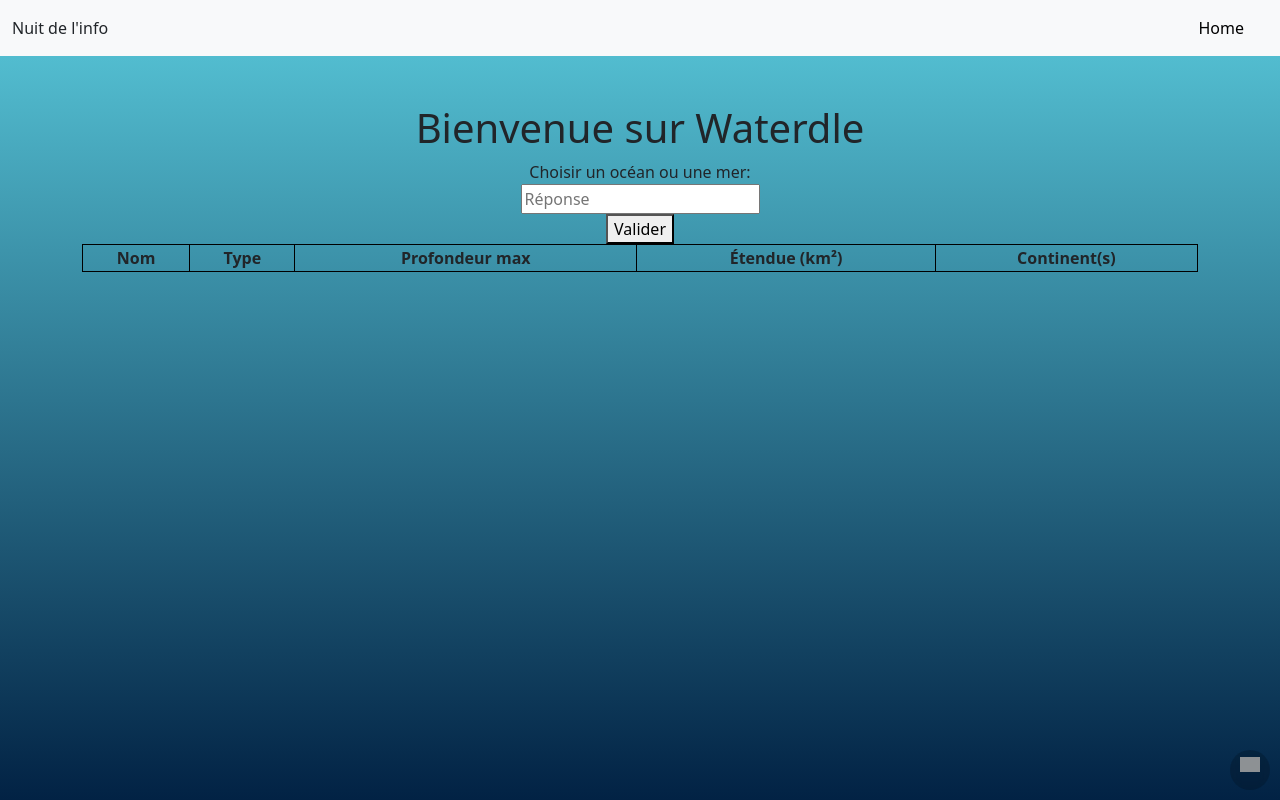
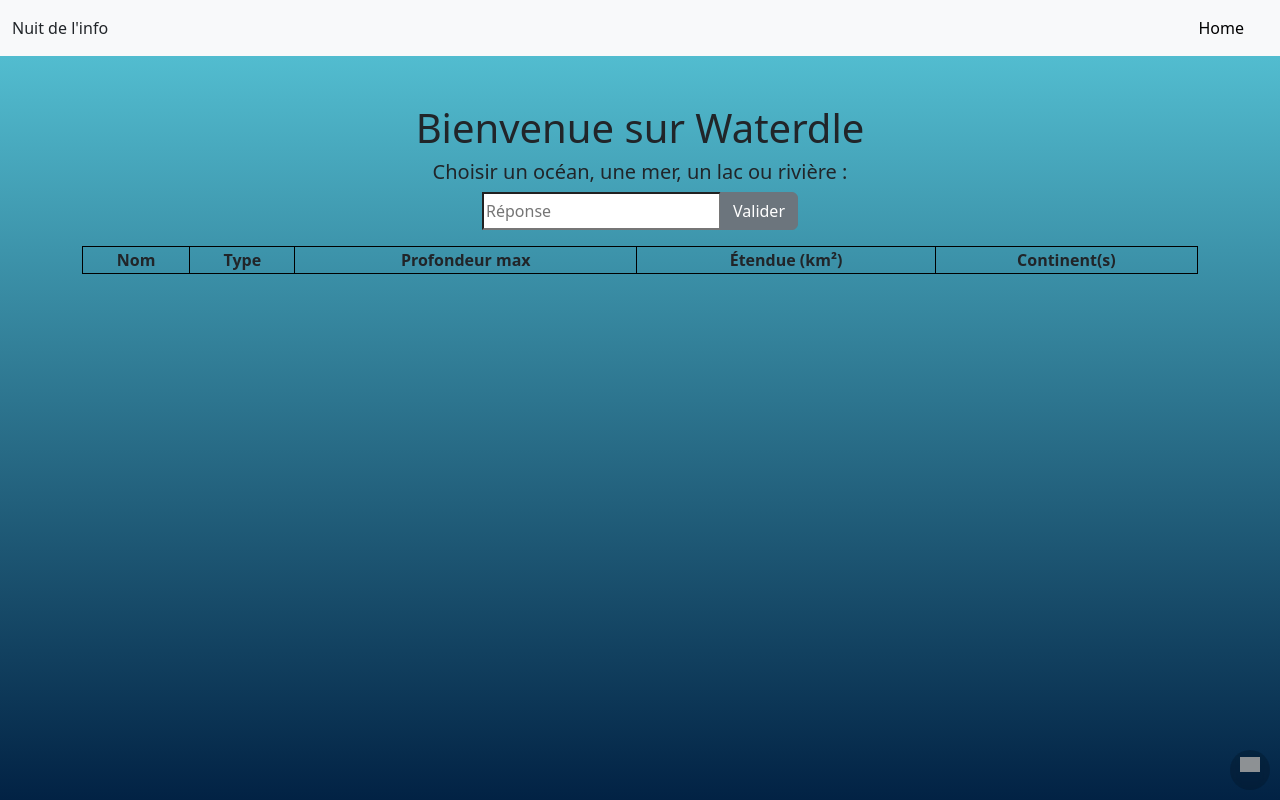
Before and after one commit to nuit-de-linfo-2024/front-end, an Angular app: page /home in a window 1280 px wide. Built offline with nearby package versions, Linux system fonts and the light colour scheme; grey boxes are pictures that could not be loaded.

Commit message:
style of table

```diff
--- a/src/app/pages/home/captcha/captcha.component.html
+++ b/src/app/pages/home/captcha/captcha.component.html
@@ -3,13 +3,16 @@
     <h1>Bienvenue sur Waterdle</h1>
 
     <!-- Champ de recherche avec datalist -->
-    <label for="ocean-choice">Choisir un océan ou une mer:</label>
-    <input
+    <h5>Choisir un océan, une mer, un lac ou rivière :</h5>
+
+    <div class="input-group mb-3 justify-content-center">
+      <input
       list="oceans-and-seas"
       placeholder="Réponse"
       [(ngModel)]="selectedOcean"
     />
-    <button (click)="VerifOcean()">Valider</button>
+      <button class="btn btn-secondary" type="button" id="button-addon2"(click)="VerifOcean()">Valider</button>
+    </div>
 
 
     <datalist id="oceans-and-seas">
@@ -55,7 +58,9 @@
               <td class="bg-success">{{ ocean.etendue }}</td>
             }
             <td [ngClass]="getBackgroundClass(ocean.continents, this.randomOceanOrSea!.continents)">
-              {{ ocean.continents }}
+              @for (cont of ocean.continents; track cont){
+              {{ cont }}
+              }
             </td>
           </tr>
         }
```
